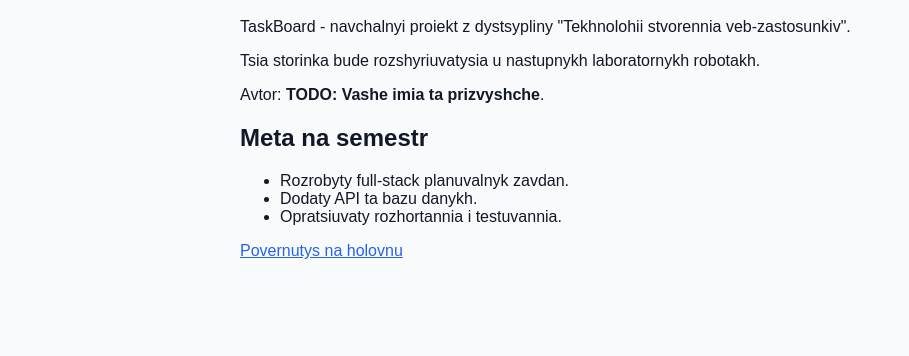
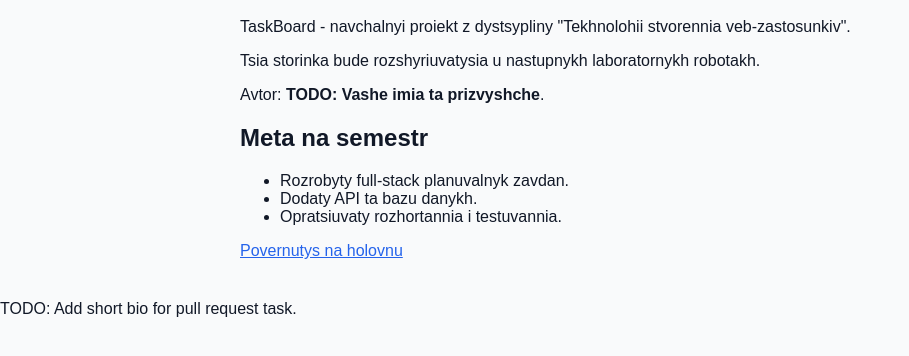
Before and after one commit to kudriavtsevmdipz24-alt/taskboard, a plain HTML site: page about.html in a window 1280 px wide. Shown: the part 80-436 px from the top of the page, without its empty margins (0-909 px from the left). Drawn offline with Linux system fonts and the light colour scheme.

Commit message:
Add bio placeholder in feature branch

```diff
--- a/about.html
+++ b/about.html
@@ -44,3 +44,6 @@
   </main>
 </body>
 </html>
+
+<!-- Branch update for future PR -->
+<p>TODO: Add short bio for pull request task.</p>
```
